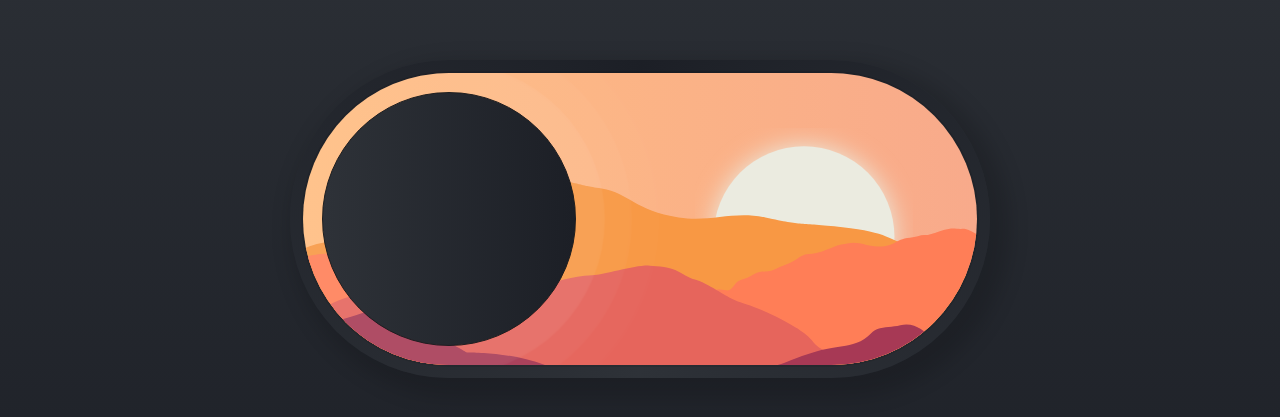
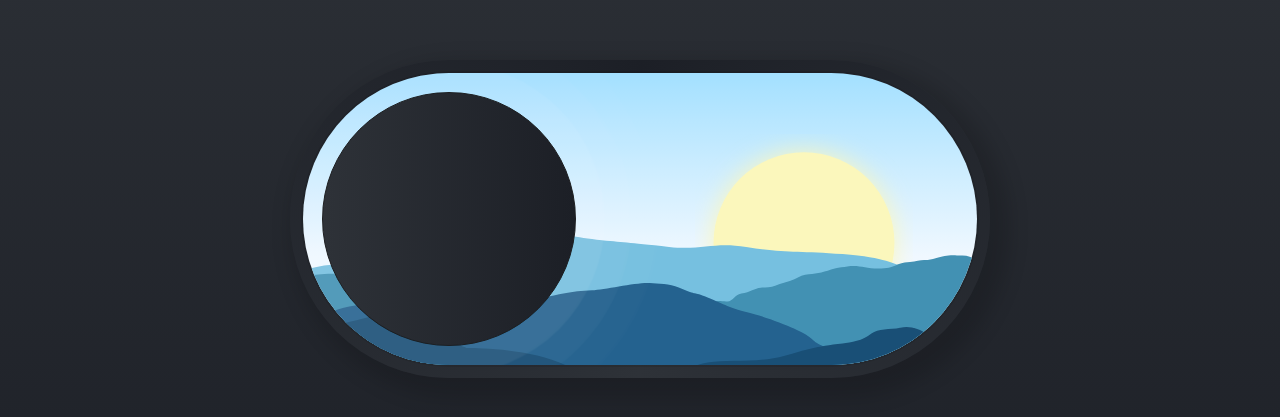
Before and after one commit to jwmdykes/toggle-switch, a React (Vite) app: page / in a window 1280 px wide. Shown: the part 181-598 px from the top of the page. Built offline with nearby package versions, Linux system fonts and the light colour scheme.

Commit message:
smaller mountains, change colors

```diff
--- a/src/App.tsx
+++ b/src/App.tsx
@@ -33,18 +33,23 @@ function ToggleBackground({ isChecked, ...props }: BackgroundProps) {
           cy="90"
           r="30"
           className={`filter-[url(#glow)] fill-sun transition-all duration-400 ${
-            isChecked ? 'translate-y-full' : ''
+            isChecked ? 'translate-y-full' : 'translate-y-0.5'
           }`}
         />
       </g>
-      <g id="Moon" transform="matrix(0.569728,0,0,0.569728,18.8242,19.2492)">
+      <g
+        id="Moon"
+        transform="matrix(0.840582,0,0,0.840582,-9.27571,-0.0962624)"
+        className="-translate-x-4 translate-y-1 scale-[10r%]"
+      >
         <path
           d="M225.172,130.061C217.397,147.406 199.975,159.5 179.75,159.5C152.292,159.5 130,137.208 130,109.75C130,86.521 145.955,66.989 167.495,61.524C164.714,67.727 163.167,74.601 163.167,81.835C163.167,109.292 185.459,131.585 212.917,131.585C217.145,131.585 221.251,131.056 225.172,130.061Z"
           className={`filter-[url(#glow)] transition-all duration-700 ${
-            isChecked ? 'fill-moon' : 'fill-transparent'
+            isChecked ? 'fill-moon' : 'fill-transparent -translate-y-1/2'
           }`}
         />
       </g>
+
       <g
         id="Stars"
         className={`filter-[url(#glow)] ${
@@ -75,14 +80,14 @@ function ToggleBackground({ isChecked, ...props }: BackgroundProps) {
           className="stroke-[1px] stroke-white [stroke-dasharray:0,202,0,0,0,0]"
         ></use>
       </g>
-      <g id="Mountains">
+      <g id="Mountains" className="translate-y-17 scale-y-[75%]">
         <clipPath id="_clip1">
           <rect x="0" y="107.033" width="700" height="211.967" />
         </clipPath>
         <g clip-path="url(#_clip1)">
           <path
             id="_4"
-            d="M-50,220C-50,220 -19.631,180.169 30,174.756C58.671,171.629 91.609,160.617 119.602,159.5C152.268,158.197 165.616,138.69 190,130C219.677,119.424 233.712,104.166 250,107.5C302.167,118.177 279.984,115.049 310,120C338.708,124.736 344.695,143.162 390,150C423.747,155.094 446.443,142.645 480,150C520.923,158.969 512.202,154.906 560,160C607.569,165.07 609.702,173.531 630,180C659.535,189.413 662.827,206.656 700,210C739.937,213.593 740,350 740,350L-40,370L-50,220Z"
+            d="M-50,220C-50,220 -19.631,180.169 30,174.756C58.671,171.629 92.007,171.117 120,170C152.666,168.697 175.616,158.69 200,150C229.677,139.424 233.84,131.617 250,130C264.762,128.523 275.148,136.032 305,140C333.843,143.834 334.695,143.162 380,150C413.747,155.094 426.443,142.645 460,150C500.923,158.969 512.202,154.906 560,160C607.569,165.07 609.702,173.531 630,180C659.535,189.413 662.827,206.656 700,210C739.937,213.593 740,350 740,350L-40,370L-50,220Z"
             className={`transition-colors duration-300 ${
               isChecked ? 'fill-night-mountain-4' : 'fill-day-mountain-4'
             }`}
@@ -141,7 +146,7 @@ function Toggle() {
           <div className="z-0 relative shadow-groove rounded-full overflow-hidden p-[1.2em]">
             <ToggleBackground
               isChecked={isChecked}
-              className={`-z-10 absolute top-0 left-0 bg-linear-to-l transition-colors duration-300 w-full ${
+              className={`-z-10 absolute top-0 left-0 bg-linear-to-b to-60% transition-colors duration-300 w-full ${
                 isChecked
                   ? 'from-night-top to-night-bottom'
                   : 'from-day-top to-day-bottom'
--- a/src/index.css
+++ b/src/index.css
@@ -6,21 +6,22 @@
   --color-dark-border: hsl(218, 5%, 12%);
 
   /* base background colors */
-  --color-night-top: hsl(242, 18%, 34%);
-  --color-night-bottom: hsl(255, 34%, 21%);
-  --color-day-bottom: hsl(29, 100%, 75%);
-  --color-day-top: hsl(17, 89%, 76%);
+  --color-night-top: hsl(228, 52%, 37%);
+  --color-night-bottom: hsl(255, 48%, 68%);
 
-  --color-moon: hsl(46, 100%, 97%);
-  --color-sun: hsl(60, 22%, 90%);
-  --color-night-mountain-1: hsl(240, 20%, 17%);
-  --color-night-mountain-2: hsl(244, 18%, 20%);
-  --color-night-mountain-3: hsl(245, 17%, 25%);
-  --color-night-mountain-4: hsl(243, 15%, 29%);
-  --color-day-mountain-1: hsl(345, 49%, 44%);
-  --color-day-mountain-2: hsl(4, 73%, 63%);
-  --color-day-mountain-3: hsl(14, 100%, 67%);
-  --color-day-mountain-4: hsl(28, 93%, 62%);
+  --color-day-bottom: hsl(208, 100%, 97%);
+  --color-day-top: hsl(200, 100%, 82%);
+
+  --color-moon: hsl(244, 100%, 97%);
+  --color-sun: hsl(56, 89%, 86%);
+  --color-night-mountain-1: hsl(236, 38%, 29%);
+  --color-night-mountain-2: hsl(236, 40%, 39%);
+  --color-night-mountain-3: hsl(227, 39%, 49%);
+  --color-night-mountain-4: hsl(230, 41%, 59%);
+  --color-day-mountain-1: hsl(205, 65%, 28%);
+  --color-day-mountain-2: hsl(205, 60%, 35%);
+  --color-day-mountain-3: hsl(198, 46%, 48%);
+  --color-day-mountain-4: hsl(198, 63%, 67%);
 
   --shadow-glow: 10px 10px 20px 10px rgba(0, 0, 0, 0.148);
   --shadow-multiple: 0px 0px 0.1em 1.8em rgba(255, 255, 255, 0.06),
```
